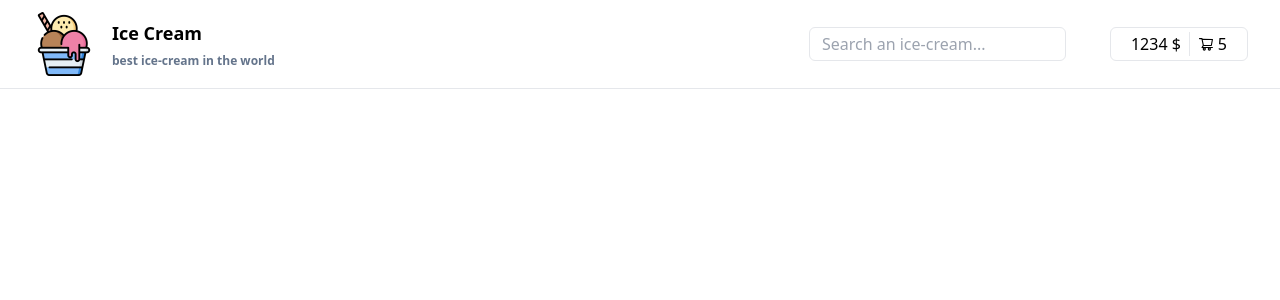
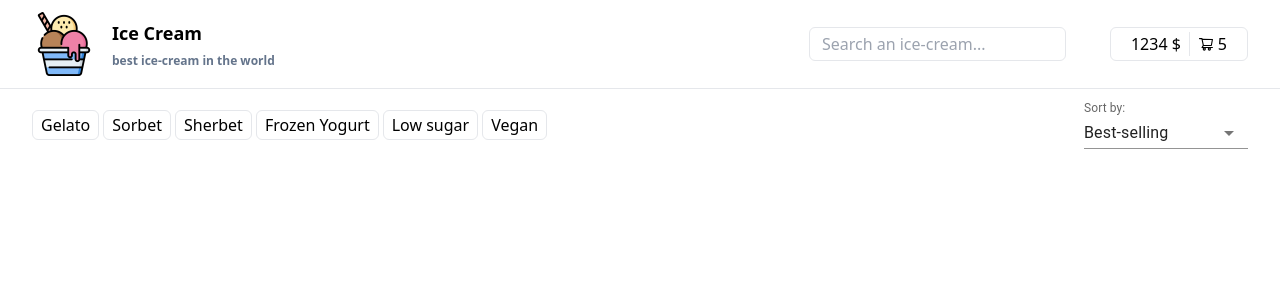
Before and after one commit to anysofronova/react-ts-ice-cream-app, a React (Create React App) app: page / in a window 1280 px wide. Shown: the top 300 px of the page. Built offline with nearby package versions, Linux system fonts and the light colour scheme.

Commit message:
Filters component

```diff
--- a/package.json
+++ b/package.json
@@ -3,6 +3,9 @@
   "version": "0.1.0",
   "private": true,
   "dependencies": {
+    "@emotion/react": "^11.9.0",
+    "@emotion/styled": "^11.8.1",
+    "@mui/material": "^5.8.1",
     "@testing-library/jest-dom": "^5.16.4",
     "@testing-library/react": "^13.2.0",
     "@testing-library/user-event": "^13.5.0",
--- a/src/App.tsx
+++ b/src/App.tsx
@@ -1,10 +1,12 @@
 import "./App.css";
 import Header from "./components/Header/Header";
+import Filters from "./components/Filters/Filters";
 
 function App() {
   return (
     <div className="App">
       <Header />
+      <Filters />
     </div>
   );
 }
--- /dev/null
+++ b/src/components/Filters/Filters.module.scss
@@ -0,0 +1,3 @@
+.filters {
+  @apply flex justify-between items-center px-8 py-3;
+}
--- /dev/null
+++ b/src/components/Filters/Filters.tsx
@@ -0,0 +1,14 @@
+import Categories from "./Categories/Categories";
+import Sort from "./Sort/Sort";
+import styles from "./Filters.module.scss";
+
+const Filters = () => {
+  return (
+    <div className={styles.filters}>
+      <Categories />
+      <Sort />
+    </div>
+  );
+};
+
+export default Filters;
```
Also changed, not shown: 1 other file (tests, documents, lock files or other folders).
